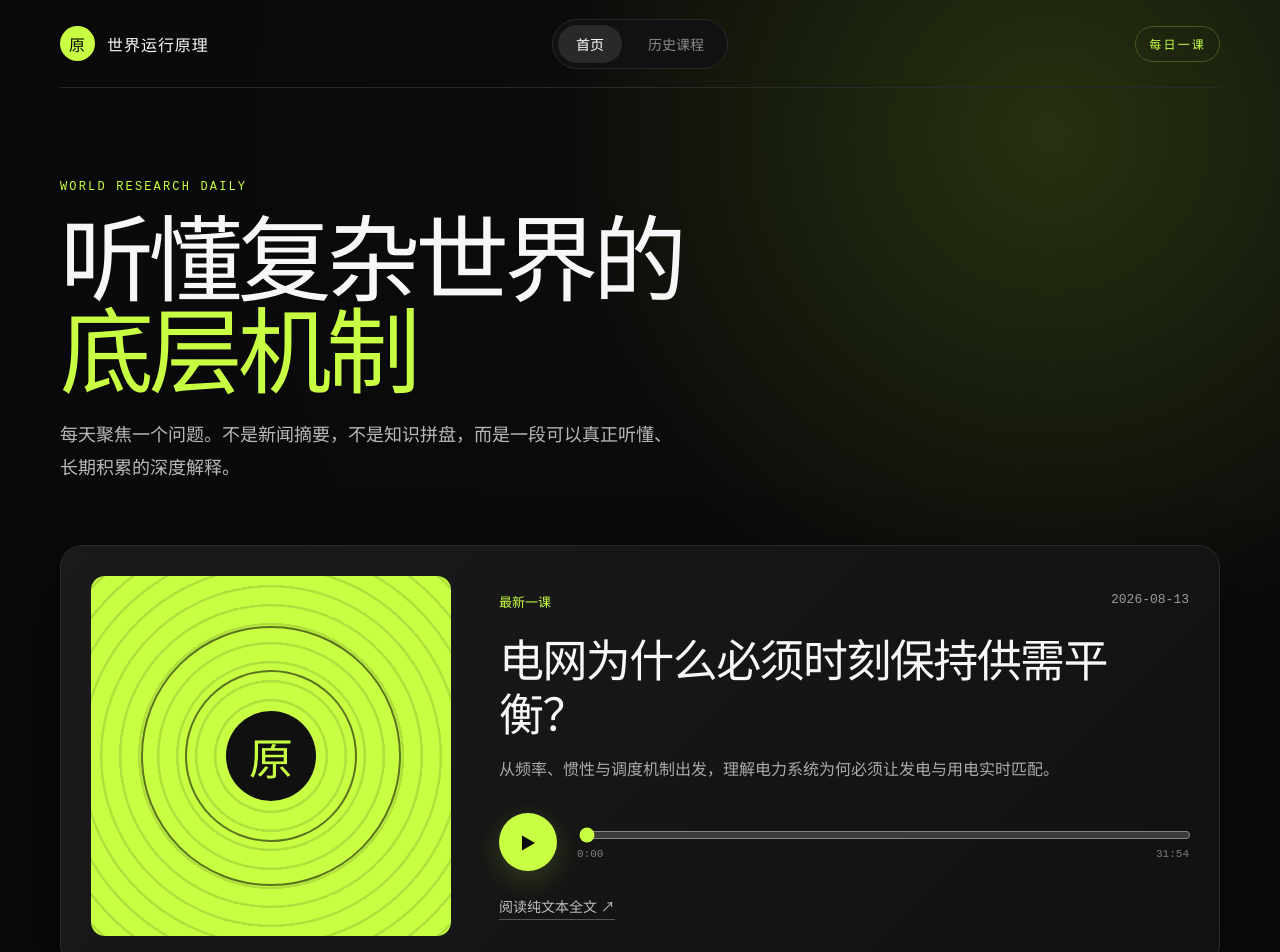
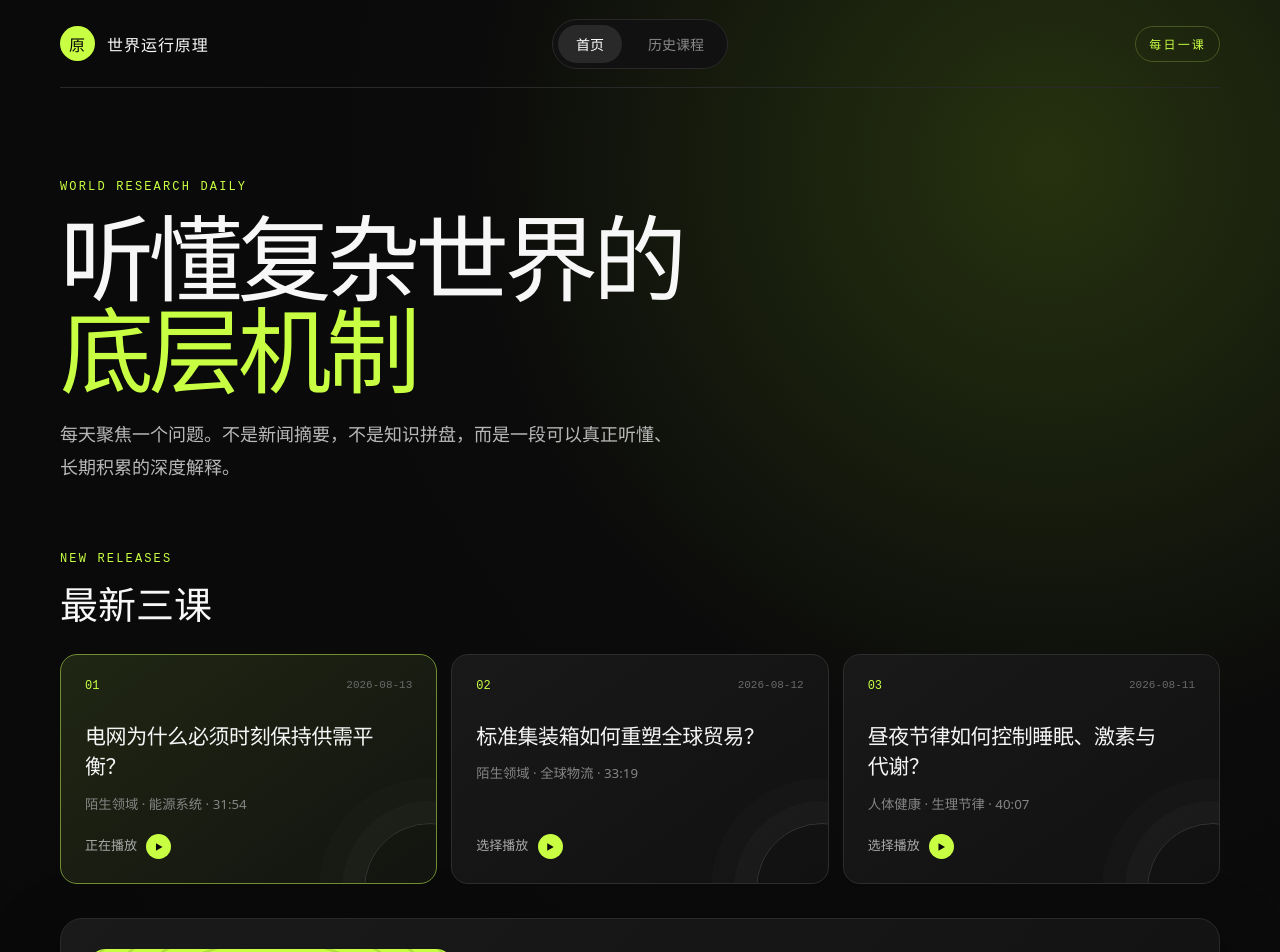
Before and after one commit to Loveyless/world-research-daily, a React (Vite) app: page / in a window 1280 px wide. Shown: the top 952 px of the page. Built offline with nearby package versions, Linux system fonts and the light colour scheme.

Commit message:
feat: feature latest three courses on home page

```diff
--- a/src/App.jsx
+++ b/src/App.jsx
@@ -1,6 +1,6 @@
 import { useEffect, useMemo, useRef, useState } from 'react'
 import { episodes } from './episodes.js'
-import { filterEpisodes, getEpisodePage, HOME_EPISODE_LIMIT } from './archive.js'
+import { filterEpisodes, getEpisodePage, getHomeSections } from './archive.js'
 import './styles.css'
 
 const base = import.meta.env.BASE_URL
@@ -50,6 +50,7 @@ function App() {
 
   const filtered = useMemo(() => filterEpisodes(episodes, query), [query])
   const archivePage = getEpisodePage(filtered, page)
+  const homeSections = getHomeSections(episodes)
 
   useEffect(() => setPage(1), [query])
   useEffect(() => {
@@ -100,10 +101,25 @@ function App() {
             <p>每天聚焦一个问题。不是新闻摘要，不是知识拼盘，而是一段可以真正听懂、长期积累的深度解释。</p>
           </section>
 
+          <section className="latest-section" aria-label="最新三课">
+            <div className="section-heading latest-heading"><div><span>NEW RELEASES</span><h2>最新三课</h2></div></div>
+            <div className="latest-grid">
+              {homeSections.featured.map((episode, index) => (
+                <button key={episode.slug} className={`latest-card ${active.slug === episode.slug ? 'active' : ''}`} onClick={() => setActive(episode)}>
+                  <span className="latest-number">0{index + 1}</span>
+                  <span className="latest-date">{episode.date}</span>
+                  <strong>{episode.title}</strong>
+                  <small>{episode.category} · {episode.duration}</small>
+                  <span className="latest-action">{active.slug === episode.slug ? '正在播放' : '选择播放'} <b>▶</b></span>
+                </button>
+              ))}
+            </div>
+          </section>
+
           <section className="player-card" aria-label="当前播放">
             <div className="cover" aria-hidden="true"><span className="cover-ring ring-one" /><span className="cover-ring ring-two" /><span className="cover-core">原</span></div>
             <div className="player-content">
-              <div className="player-meta"><span>{active.slug === episodes[0].slug ? '最新一课' : '正在收听'}</span><span>{active.date}</span></div>
+              <div className="player-meta"><span>当前播放</span><span>{active.date}</span></div>
               <h2>{active.title}</h2><p>{active.description}</p>
               <div className="controls">
                 <button className="play" onClick={toggle} aria-label={playing ? '暂停' : '播放'}>{playing ? 'Ⅱ' : '▶'}</button>
@@ -117,7 +133,7 @@ function App() {
           <section className="archive">
             <div className="section-heading"><div><span>RECENT</span><h2>近期课程</h2></div><button className="view-all" onClick={() => navigate('history')}>查看全部 {episodes.length} 期 →</button></div>
             <div className="episode-list">
-              {episodes.slice(0, HOME_EPISODE_LIMIT).map((episode, index) => <EpisodeRow key={episode.slug} episode={episode} index={index} total={episodes.length} active={active.slug === episode.slug} onPlay={selectEpisode} />)}
+              {homeSections.recent.map((episode, index) => <EpisodeRow key={episode.slug} episode={episode} index={index + homeSections.featured.length} total={episodes.length} active={active.slug === episode.slug} onPlay={selectEpisode} />)}
             </div>
           </section>
         </main>
--- a/src/archive.js
+++ b/src/archive.js
@@ -1,5 +1,13 @@
+export const TOP_EPISODE_LIMIT = 3
 export const HOME_EPISODE_LIMIT = 3
 export const HISTORY_PAGE_SIZE = 20
+
+export function getHomeSections(items) {
+  return {
+    featured: items.slice(0, TOP_EPISODE_LIMIT),
+    recent: items.slice(TOP_EPISODE_LIMIT, TOP_EPISODE_LIMIT + HOME_EPISODE_LIMIT),
+  }
+}
 
 export function filterEpisodes(items, query) {
   const keyword = query.trim().toLocaleLowerCase('zh-CN')
--- a/src/styles.css
+++ b/src/styles.css
@@ -27,6 +27,19 @@ main { padding: 92px 0 80px; }
 .hero h1 { margin: 18px 0 22px; font-size: clamp(48px, 8vw, 94px); line-height: .98; letter-spacing: -.055em; }
 .hero h1 span { color: var(--accent); }
 .hero p { max-width: 620px; color: #b8b8b8; font-size: 18px; line-height: 1.8; }
+.latest-section { margin-bottom: 34px; }
+.latest-heading { margin-bottom: 18px; }
+.latest-grid { display: grid; grid-template-columns: repeat(3, 1fr); gap: 14px; }
+.latest-card { min-width: 0; min-height: 230px; position: relative; overflow: hidden; display: flex; flex-direction: column; align-items: flex-start; text-align: left; padding: 24px; border: 1px solid #2d2d2d; border-radius: 17px; color: #f5f5f5; background: linear-gradient(145deg, #191919, #111); cursor: pointer; transition: transform .2s, border-color .2s, background .2s; }
+.latest-card::after { content: ''; position: absolute; width: 130px; height: 130px; right: -60px; bottom: -72px; border: 1px solid #343434; border-radius: 50%; box-shadow: 0 0 0 22px rgba(255,255,255,.018), 0 0 0 45px rgba(255,255,255,.012); }
+.latest-card:hover { transform: translateY(-3px); border-color: #566a29; }
+.latest-card.active { border-color: #718d32; background: linear-gradient(145deg, #202613, #121410); }
+.latest-number { color: var(--accent); font: 12px ui-monospace, monospace; }
+.latest-date { position: absolute; top: 24px; right: 24px; color: #696969; font: 11px ui-monospace, monospace; }
+.latest-card strong { max-width: 90%; margin-top: 28px; font-size: 21px; line-height: 1.45; letter-spacing: -.02em; }
+.latest-card small { margin-top: 12px; color: #858585; }
+.latest-action { margin-top: auto; color: #aaa; font-size: 13px; }
+.latest-action b { display: inline-grid; place-items: center; width: 25px; height: 25px; margin-left: 6px; border-radius: 50%; color: #090909; background: var(--accent); font-size: 8px; }
 .player-card { display: grid; grid-template-columns: 360px 1fr; gap: 48px; padding: 30px; border: 1px solid #2a2a2a; border-radius: 22px; background: linear-gradient(135deg, #1a1a1a, #111); box-shadow: 0 26px 70px rgba(0,0,0,.45); }
 .cover { aspect-ratio: 1; border-radius: 14px; position: relative; overflow: hidden; display: grid; place-items: center; background: #c8ff43; color: #101010; }
 .cover::before { content: ''; position: absolute; inset: -30%; background: repeating-radial-gradient(circle, transparent 0 16px, rgba(0,0,0,.12) 17px 19px); }
@@ -65,4 +78,4 @@ main { padding: 92px 0 80px; }
 .episode { width: 100%; color: inherit; border: 0; border-bottom: 1px solid #252525; background: transparent; display: grid; grid-template-columns: 60px 1fr auto 44px; gap: 18px; align-items: center; text-align: left; padding: 24px 10px; cursor: pointer; transition: .2s; }
 .episode:hover, .episode.active { background: #151515; padding-left: 18px; padding-right: 18px; }.episode-index, .episode-duration { color: #727272; font: 12px ui-monospace, monospace; }.episode-main { display: flex; flex-direction: column; gap: 8px; }.episode-main strong { font-size: 18px; }.episode-main small { color: #858585; }.episode-play { display: grid; place-items: center; width: 34px; height: 34px; border: 1px solid #3b3b3b; border-radius: 50%; font-size: 10px; }.episode.active .episode-play { background: var(--accent); color: #090909; border-color: var(--accent); }
 footer { min-height: 110px; border-top: 1px solid #252525; display: flex; justify-content: space-between; align-items: center; color: #696969; font-size: 13px; }
-@media (max-width: 780px) { .app-shell { width: min(100% - 24px, 1160px); }.topbar { height: auto; min-height: 72px; grid-template-columns: 1fr auto; gap: 10px; padding: 12px 0; }.topnav { grid-column: 1 / -1; grid-row: 2; justify-self: stretch; justify-content: center; }.daily-badge { grid-column: 2; grid-row: 1; }.topnav button { flex: 1; padding: 8px 12px; }.brand { font-size: 14px; }.brand-mark { width: 31px; height: 31px; } main { padding-top: 62px; }.hero { margin-bottom: 42px; }.player-card { grid-template-columns: 1fr; gap: 28px; padding: 18px; }.cover { max-height: 340px; }.archive { margin-top: 70px; }.history-toolbar { align-items: stretch; flex-direction: column; gap: 12px; }.search-box { max-width: none; }.result-count { align-self: flex-end; }.episode { grid-template-columns: 35px 1fr auto; }.episode-duration { display: none; }.episode-play { grid-column: 3; grid-row: 1; }.section-heading { align-items: flex-start; gap: 15px; }.section-heading h2 { font-size: 30px; }.view-all { font-size: 12px; padding: 9px 12px; } footer { align-items: flex-start; flex-direction: column; justify-content: center; gap: 8px; } }
+@media (max-width: 780px) { .app-shell { width: min(100% - 24px, 1160px); }.topbar { height: auto; min-height: 72px; grid-template-columns: 1fr auto; gap: 10px; padding: 12px 0; }.topnav { grid-column: 1 / -1; grid-row: 2; justify-self: stretch; justify-content: center; }.daily-badge { grid-column: 2; grid-row: 1; }.topnav button { flex: 1; padding: 8px 12px; }.brand { font-size: 14px; }.brand-mark { width: 31px; height: 31px; } main { padding-top: 62px; }.hero { margin-bottom: 42px; }.latest-grid { grid-template-columns: 1fr; }.latest-card { min-height: 190px; }.player-card { grid-template-columns: 1fr; gap: 28px; padding: 18px; }.cover { max-height: 340px; }.archive { margin-top: 70px; }.history-toolbar { align-items: stretch; flex-direction: column; gap: 12px; }.search-box { max-width: none; }.result-count { align-self: flex-end; }.episode { grid-template-columns: 35px 1fr auto; }.episode-duration { display: none; }.episode-play { grid-column: 3; grid-row: 1; }.section-heading { align-items: flex-start; gap: 15px; }.section-heading h2 { font-size: 30px; }.view-all { font-size: 12px; padding: 9px 12px; } footer { align-items: flex-start; flex-direction: column; justify-content: center; gap: 8px; } }
```
Also changed, not shown: 1 other file (tests, documents, lock files or other folders).
